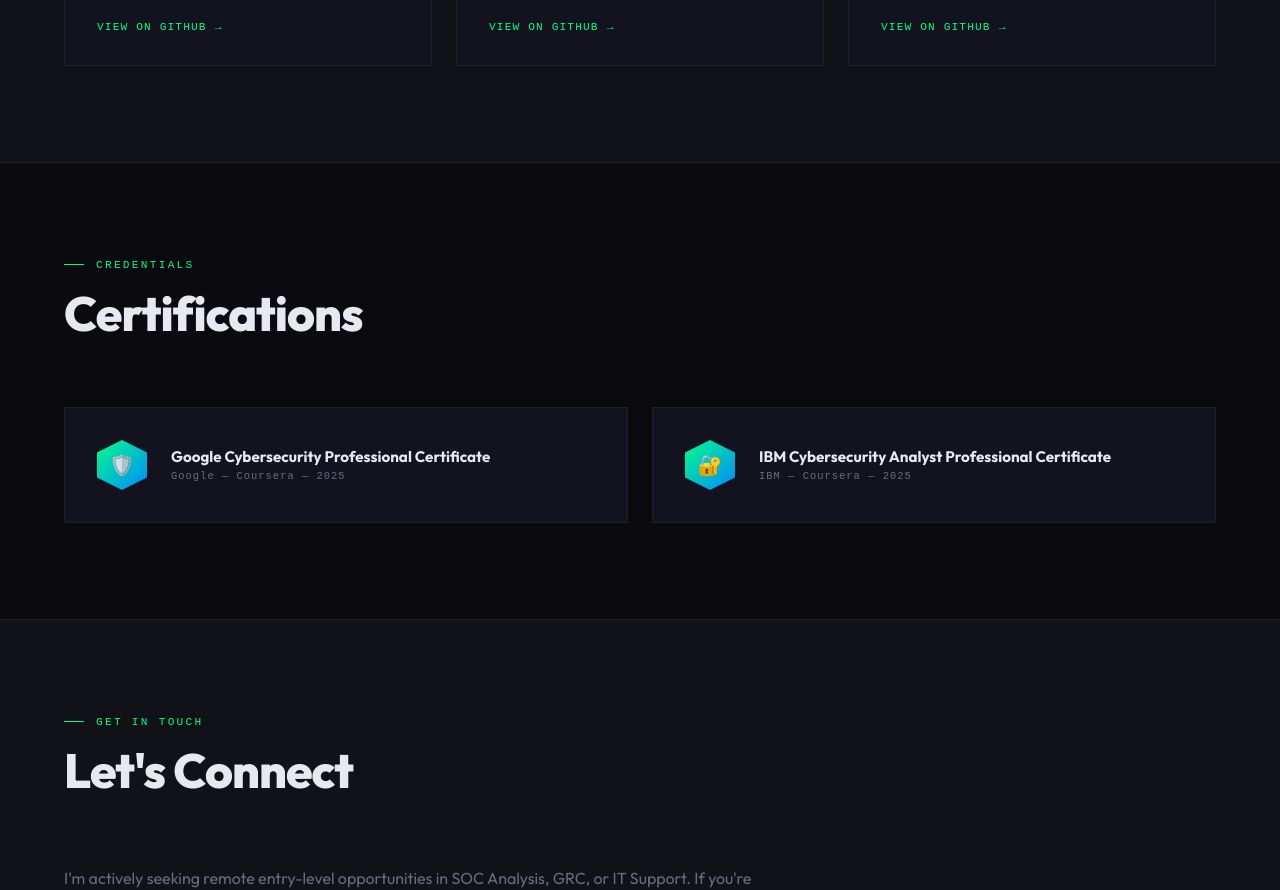
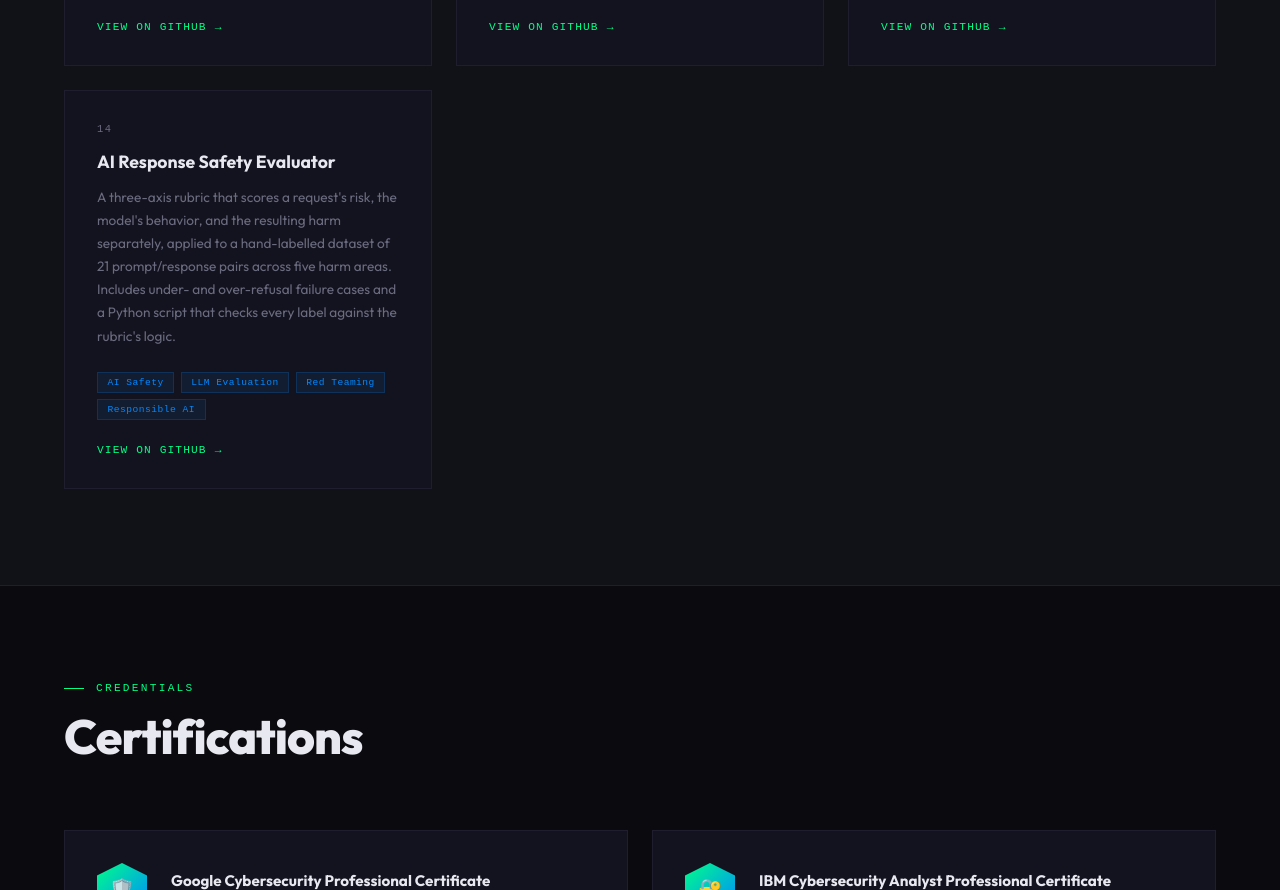
Before and after one commit to alexojocyber/alexojocyber.github.io, a plain HTML site: page index.html in a window 1280 px wide. Shown: the part 4573-5463 px from the top of the page. Drawn offline with Linux system fonts and the light colour scheme.

Commit message:
Add AI Response Safety Evaluator to Featured Projects
New project card (#14) linking the response-safety rubric and dataset repo.

```diff
--- a/index.html
+++ b/index.html
@@ -1157,6 +1157,25 @@
       <a href="https://github.com/alexojocyber/AI-Response-Evaluation-Portfolio" target="_blank" class="project-link">View on GitHub</a>
     </div>
 
+    <div class="project-card">
+      <div class="project-number">14</div>
+      <h3 class="project-title">AI Response Safety Evaluator</h3>
+      <p class="project-desc">
+        A three-axis rubric that scores a request's risk, the model's behavior,
+        and the resulting harm separately, applied to a hand-labelled dataset of
+        21 prompt/response pairs across five harm areas. Includes under- and
+        over-refusal failure cases and a Python script that checks every label
+        against the rubric's logic.
+      </p>
+      <div class="project-tags">
+        <span class="project-tag">AI Safety</span>
+        <span class="project-tag">LLM Evaluation</span>
+        <span class="project-tag">Red Teaming</span>
+        <span class="project-tag">Responsible AI</span>
+      </div>
+      <a href="https://github.com/alexojocyber/ai-response-safety-evaluator" target="_blank" class="project-link">View on GitHub</a>
+    </div>
+
 
   </div>
 </section>
```
